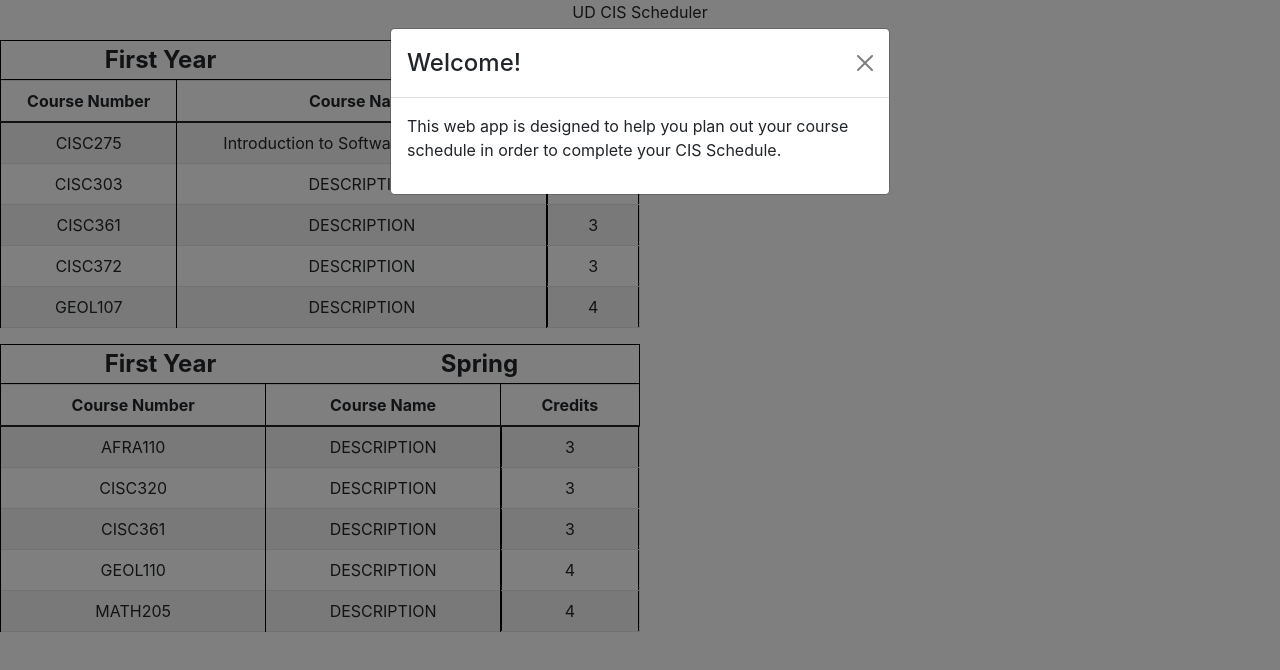
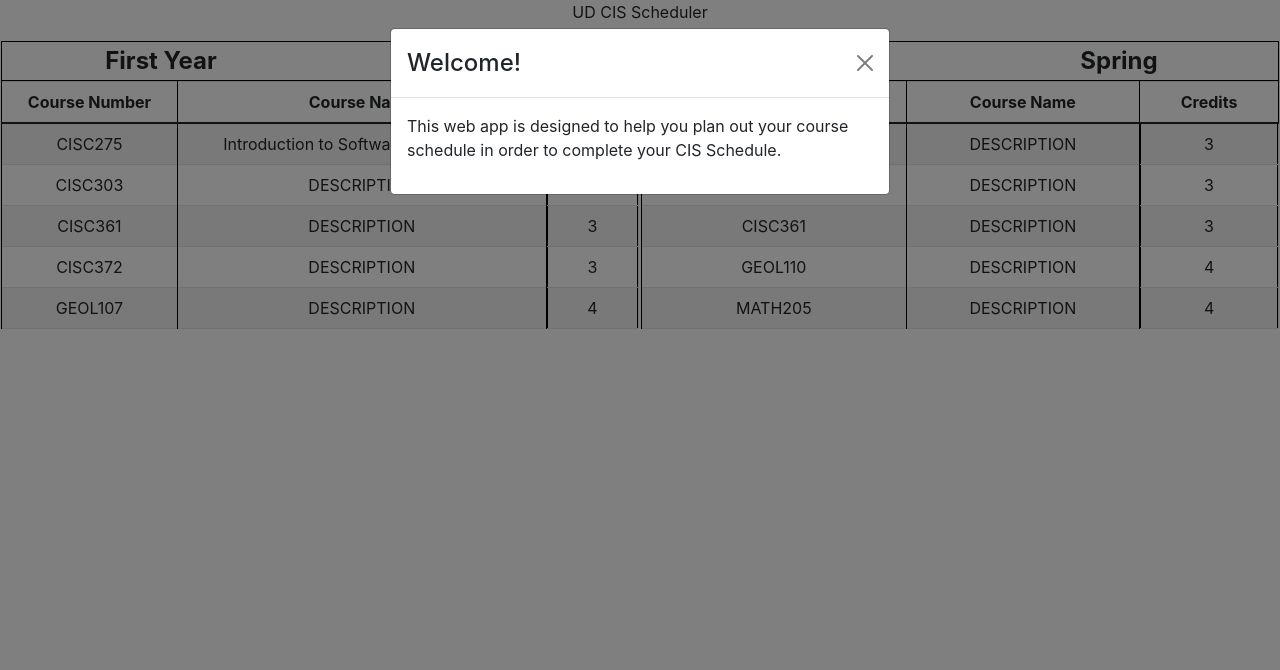
Before and after one commit to UD-CISC275-F21/ud-cis-scheduler-team-15, a React (Create React App) app: page / in a window 1280 px wide. Shown: the top 670 px of the page. Built offline with nearby package versions, Linux system fonts and the light colour scheme.

Commit message:
Fall and Spring Appear next to eachother

```diff
--- a/src/App.css
+++ b/src/App.css
@@ -117,7 +117,7 @@ table, th, td{
 }
 
 .SemesterTable{
-  width:50%;
+  width:100%;
 }
 
 .SemesterHeader{
@@ -135,3 +135,19 @@ table, th, td{
   width:50%;
   border-left:none;
 }
+
+.YearTable{
+  table-layout: fixed;
+  min-width: 100%;
+  border: none;
+}
+
+.Fall{
+  width:50%;
+  border:none;
+}
+
+.Spring{
+  width:50%;
+  border:none;
+}
--- a/src/components/PlanViewer.tsx
+++ b/src/components/PlanViewer.tsx
@@ -10,11 +10,30 @@ export function PlanViewer({plan, setPlan}:
 
     return(<div>
         {plan.map((s:Semester, index:number) =>{
-            return(
-                <div key={index}>
-                    <SemesterTable sem_index={index} plan={plan} setPlan={setPlan}></SemesterTable>
-                </div>
-            );
+            if(index%2 == 0){
+                try{
+                    return(
+                        <div className="YearTable" key={index}>
+                            <table className="YearTable">
+                                <tr>
+                                    <td className="Fall">
+                                        <SemesterTable sem_index={index} plan={plan} setPlan={setPlan}></SemesterTable>
+                                    </td>
+                                    <td className="Spring">
+                                        <SemesterTable sem_index={index+1} plan={plan} setPlan={setPlan}></SemesterTable>
+                                    </td>
+                                </tr>
+                            </table>
+                        </div>
+                    );
+                }catch(e){
+                    return(
+                        <div className={plan[index].semester} key={index}>
+                            <SemesterTable sem_index={index} plan={plan} setPlan={setPlan}></SemesterTable>
+                        </div>
+                    );
+                }
+            }
         })}
     </div>
     );
```
